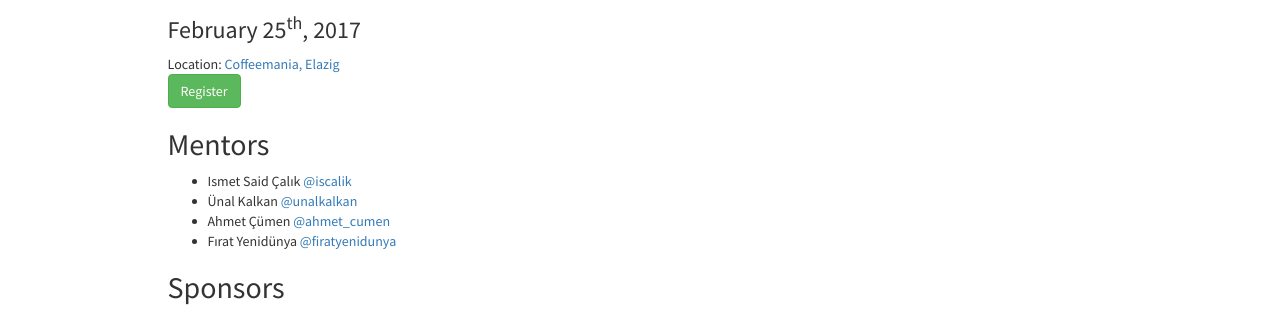
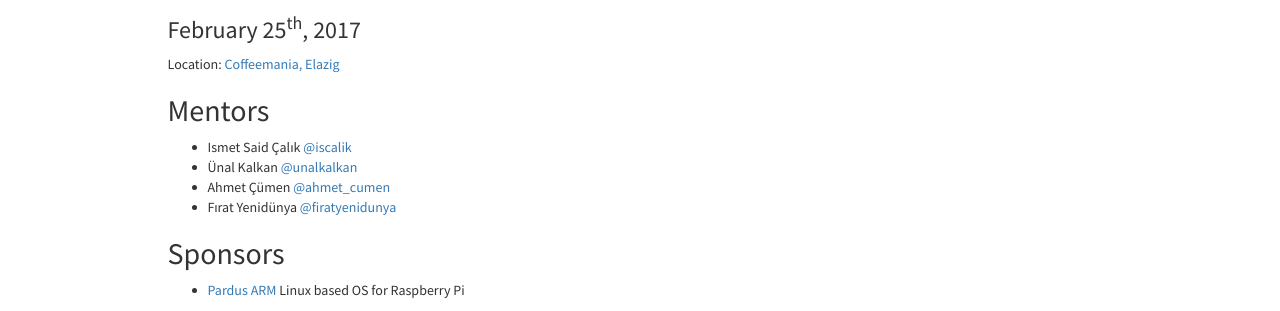
Before and after one commit to nodeschool/elazig, a plain HTML site: page index.html in a window 1280 px wide. Shown: the part 709-1020 px from the top of the page. Drawn offline with nearby package versions, Linux system fonts and the light colour scheme.

Commit message:
register button removed

```diff
--- a/index.html
+++ b/index.html
@@ -64,7 +64,6 @@
           <h3>Git Workshop</h3>
           <h3>February 25<sup>th</sup>, 2017</h3>
           Location: <a href="https://www.google.com/maps/place/38°39'54.7%22N+39°10'49.4%22E/@38.6651944,39.1782002,17z/data=!3m1!4b1!4m5!3m4!1s0x0:0x0!8m2!3d38.6652!4d39.1804">Coffeemania, Elazig</a>
-          <p><a class="btn btn-success" href="https://ti.to/nodeschool-elazig/git-101-workshop">Register</a></p>
         </section>
 
 
```
